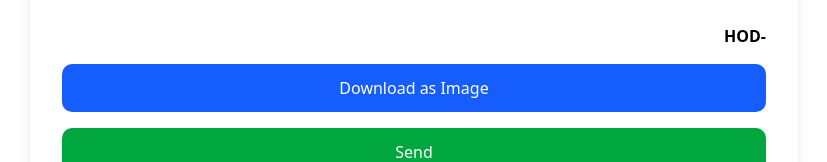
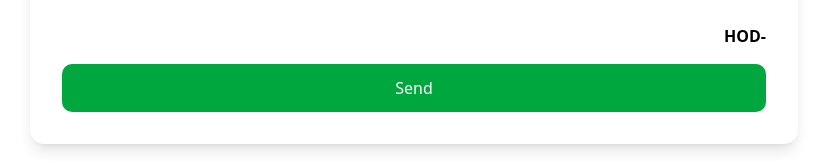
Before and after one commit to AntonySteve/Bonafide-Certificate-System, a Next.js app: page /letter in a window 1280 px wide. Shown: the part 488-650 px from the top of the page, without its empty margins (226-1053 px from the left). Built offline with nearby package versions, Linux system fonts and the light colour scheme.

Commit message:
commandline

```diff
--- a/src/app/letter/page.jsx
+++ b/src/app/letter/page.jsx
@@ -25,20 +25,20 @@ const BonafideLetter = () => {
     academicYear: searchParams.get("academicYear"),
   };
 
-  const downloadImage = () => {
-    if (letterRef.current) {
-      toPng(letterRef.current)
-        .then((dataUrl) => {
-          const link = document.createElement("a");
-          link.href = dataUrl;
-          link.download = "bonafide-certificate.png";
-          link.click();
-        })
-        .catch((err) => {
-          console.error("Image generation failed:", err);
-        });
-    }
-  };
+  // const downloadImage = () => {
+  //   if (letterRef.current) {
+  //     toPng(letterRef.current)
+  //       .then((dataUrl) => {
+  //         const link = document.createElement("a");
+  //         link.href = dataUrl;
+  //         link.download = "bonafide-certificate.png";
+  //         link.click();
+  //       })
+  //       .catch((err) => {
+  //         console.error("Image generation failed:", err);
+  //       });
+  //   }
+  // };
 
   const sendFile = async () => {
     try {
@@ -77,9 +77,9 @@ const BonafideLetter = () => {
 
       <p className="mt-6 text-right font-bold">HOD-{formData.department}</p>
 
-      <button onClick={downloadImage} className="bg-blue-600 text-white p-3 rounded-lg hover:bg-blue-800 w-full mt-4">
+      {/* <button onClick={downloadImage} className="bg-blue-600 text-white p-3 rounded-lg hover:bg-blue-800 w-full mt-4">
         Download as Image
-      </button>
+      </button> */}
       <button onClick={sendFile} className="bg-green-600 text-white p-3 rounded-lg hover:bg-green-800 w-full mt-4">
         Send
       </button>
```
